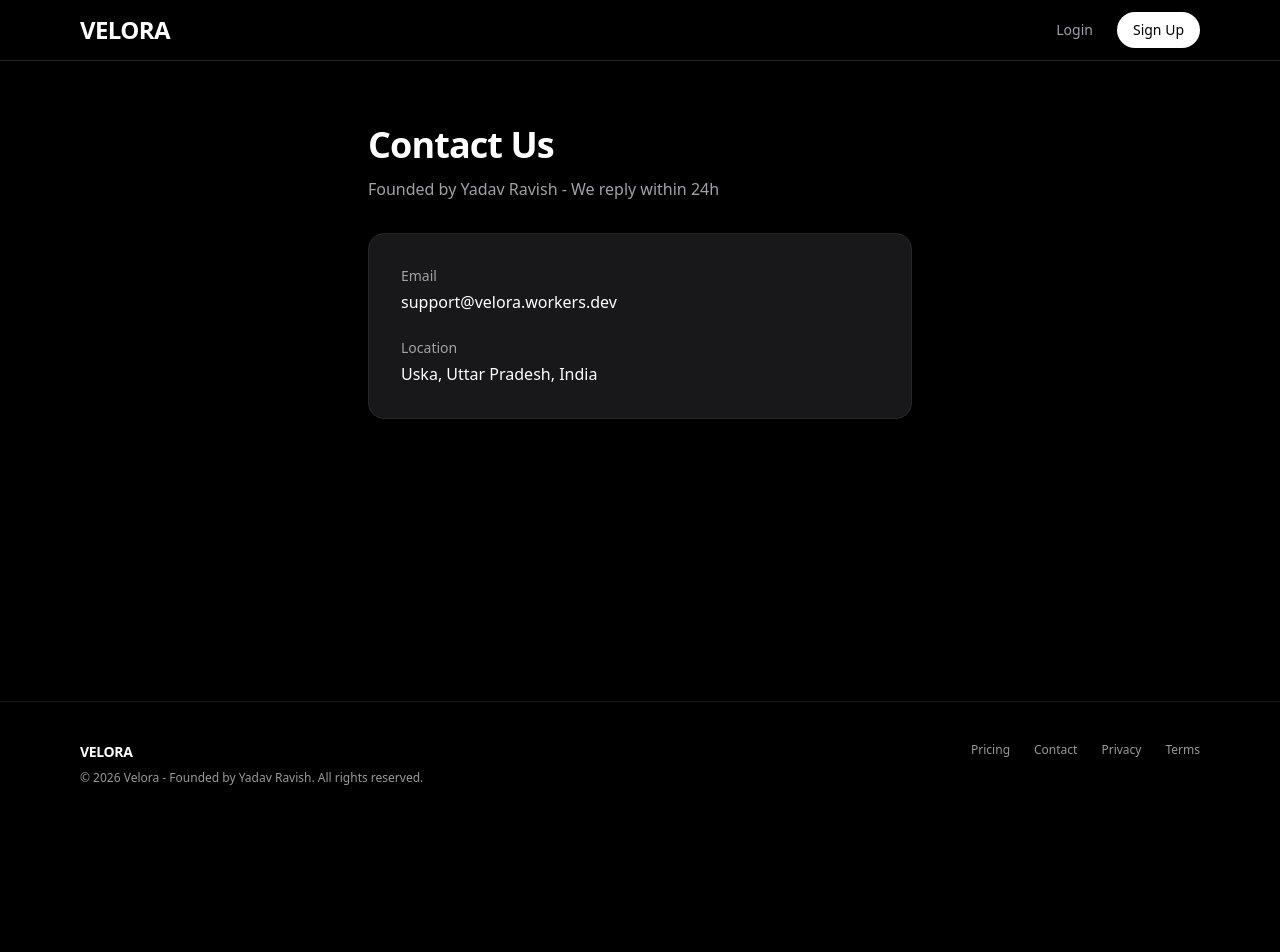
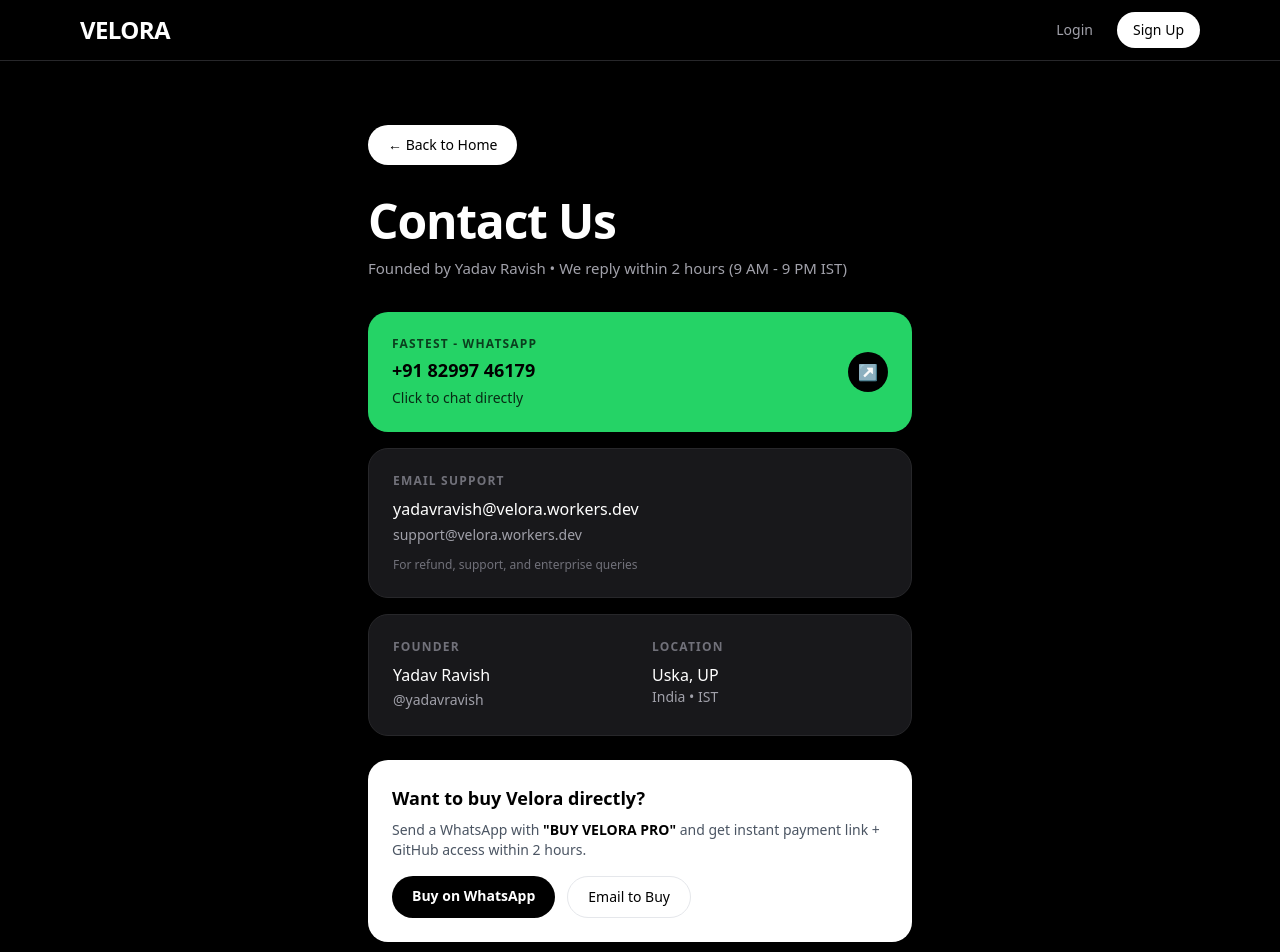
Before and after one commit to Ravs10/saas-starter-kit, a Next.js app: page /contact in a window 1280 px wide. Shown: the top 952 px of the page. Before the commit the page ends 826 px from the top, so only its background shows below. Built offline with nearby package versions, Linux system fonts and the light colour scheme.

Commit message:
Enhance Contact Page with additional information

```diff
--- a/app/contact/page.tsx
+++ b/app/contact/page.tsx
@@ -1,15 +1,60 @@
 export default function ContactPage() {
   return (
     <div className="min-h-[calc(100vh-200px)] bg-black text-white">
-      <div className="max-w-xl mx-auto px-4 py-16">
-        <h1 className="text-4xl font-black tracking-tight">Contact Us</h1>
-        <p className="text-zinc-400 mt-3">Founded by Yadav Ravish - We reply within 24h</p>
-        <div className="mt-8 bg-zinc-900 p-8 rounded-2xl border border-zinc-800">
-          <p className="text-sm text-zinc-400">Email</p>
-          <p className="font-medium mt-1">support@velora.workers.dev</p>
-          <p className="text-sm text-zinc-400 mt-6">Location</p>
-          <p className="font-medium mt-1">Uska, Uttar Pradesh, India</p>
+      <div className="max-w-xl mx-auto px-4 py-12 md:py-16">
+
+        <a href="/" className="inline-block bg-white text-black px-5 py-2.5 rounded-full text-sm font-medium mb-8">
+          ← Back to Home
+        </a>
+
+        <h1 className="text-4xl md:text-5xl font-black tracking-tight">Contact Us</h1>
+        <p className="text-zinc-400 mt-3 text-[15px]">Founded by Yadav Ravish • We reply within 2 hours (9 AM - 9 PM IST)</p>
+
+        <div className="mt-8 grid gap-4">
+          {/* WhatsApp - Primary */}
+          <a href="https://wa.me/918299746179" target="_blank" className="bg-[#25D366] hover:bg-[#20BD5A] text-black p-6 rounded-[20px] flex items-center justify-between transition">
+            <div>
+              <p className="text-xs font-bold tracking-widest uppercase opacity-70">FASTEST - WhatsApp</p>
+              <p className="font-bold text-lg mt-1">+91 82997 46179</p>
+              <p className="text-sm mt-1 opacity-80">Click to chat directly</p>
+            </div>
+            <div className="bg-black text-white w-10 h-10 rounded-full flex items-center justify-center">↗</div>
+          </a>
+
+          {/* Email */}
+          <div className="bg-zinc-900 p-6 rounded-[20px] border border-zinc-800">
+            <p className="text-xs font-bold tracking-widest uppercase text-zinc-500">Email Support</p>
+            <a href="mailto:yadavravish@velora.workers.dev" className="font-medium mt-2 block text-white hover:underline">yadavravish@velora.workers.dev</a>
+            <a href="mailto:support@velora.workers.dev" className="font-medium mt-1 block text-zinc-400 text-sm hover:underline">support@velora.workers.dev</a>
+            <p className="text-xs text-zinc-500 mt-3">For refund, support, and enterprise queries</p>
+          </div>
+
+          {/* Location & Founder */}
+          <div className="bg-zinc-900 p-6 rounded-[20px] border border-zinc-800 grid grid-cols-2 gap-6">
+            <div>
+              <p className="text-xs font-bold tracking-widest uppercase text-zinc-500">Founder</p>
+              <p className="font-medium mt-2">Yadav Ravish</p>
+              <a href="https://x.com/yadavravish" target="_blank" className="text-sm text-zinc-400 hover:text-white">@yadavravish</a>
+            </div>
+            <div>
+              <p className="text-xs font-bold tracking-widest uppercase text-zinc-500">Location</p>
+              <p className="font-medium mt-2">Uska, UP</p>
+              <p className="text-sm text-zinc-400">India • IST</p>
+            </div>
+          </div>
+
+          {/* Direct Buy Box */}
+          <div className="bg-white text-black p-6 rounded-[20px] mt-2">
+            <h3 className="font-black text-lg">Want to buy Velora directly?</h3>
+            <p className="text-sm text-gray-600 mt-2">Send a WhatsApp with <span className="font-bold text-black">"BUY VELORA PRO"</span> and get instant payment link + GitHub access within 2 hours.</p>
+            <div className="mt-4 flex gap-3">
+              <a href="https://wa.me/918299746179?text=Hi%20Ravish,%20I%20want%20to%20buy%20Velora%20Pro%20-%20Rs%203999" target="_blank" className="bg-black text-white px-5 py-2.5 rounded-full text-sm font-bold">Buy on WhatsApp</a>
+              <a href="mailto:yadavravish@velora.workers.dev?subject=Buy%20Velora%20Pro%20-%20Rs%203999" className="border border-gray-200 px-5 py-2.5 rounded-full text-sm font-medium">Email to Buy</a>
+            </div>
+          </div>
         </div>
+
+        <p className="text-center text-zinc-600 text-xs mt-8">© 2026 Velora - All rights reserved.</p>
       </div>
     </div>
   )
```
